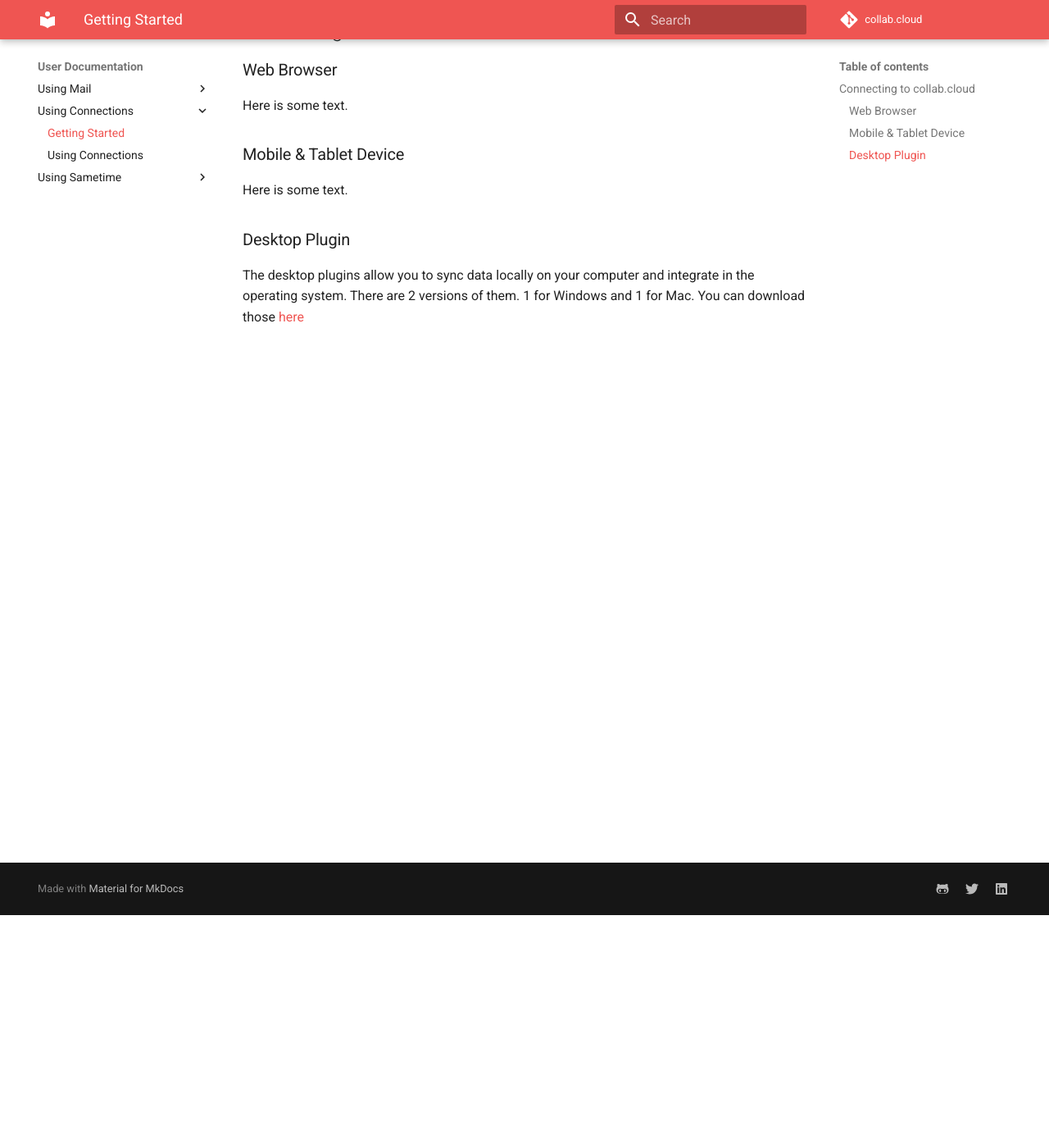
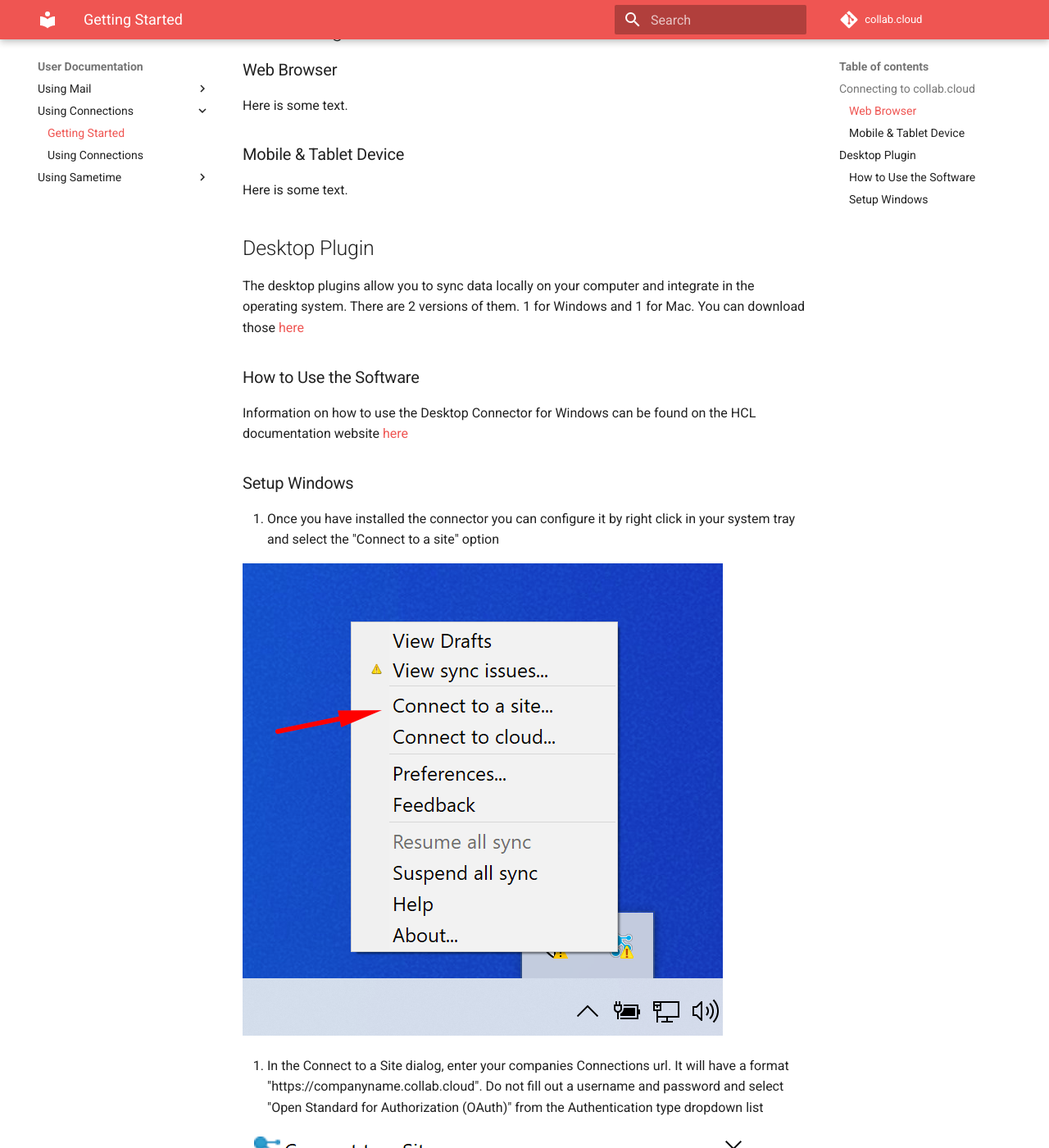
Before and after one commit to collabdotcloud/docs.collab.cloud, an MkDocs documentation site: the page built from docs/users/using-connections-gettingstarted.md, in a window 1280 px wide and 1400 px high, scrolled down 284 px. Shown: the whole window at 82% size. Built offline with MkDocs 1.6.1 and Material for MkDocs 9.7.7, drawn with Linux system fonts in a browser that asks for light colours; some of the changed text lies outside the part shown.

Commit message:
connections plugins update

```diff
--- a/docs/users/using-connections-gettingstarted.md
+++ b/docs/users/using-connections-gettingstarted.md
@@ -8,5 +8,21 @@
 ### Mobile & Tablet Device
 Here is some text.
 
-### Desktop Plugin
+## Desktop Plugin
 The desktop plugins allow you to sync data locally on your computer and integrate in the operating system. There are 2 versions of them. 1 for Windows and 1 for Mac. You can download those [here](https://collab.cloud/downloads)
+
+### How to Use the Software
+Information on how to use the Desktop Connector for Windows can be found on the HCL documentation website [here](https://help.hcltechsw.com/connections/v65/connectors/enduser/c_ms_plugins_win_explorer.html)
+
+### Setup Windows
+1. Once you have installed the connector you can configure it by right click in your system tray and select the "Connect to a site" option
+
+<img src="/assets/images/screen-shots/connections/connect-to-a-site.png" alt="Connect to a site" />
+
+2. In the Connect to a Site dialog, enter your companies Connections url. It will have a format "https://companyname.collab.cloud".
+Do not fill out a username and password and select "Open Standard for Authorization (OAuth)" from the Authentication type dropdown list
+
+# <img src="/assets/images/screen-shots/connections/connection-details.png" alt="Connect Details" />
+
+### Setup Mac
+Here is some text.
```
